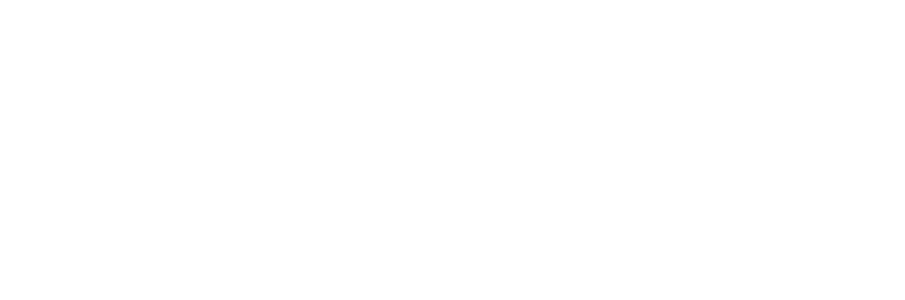
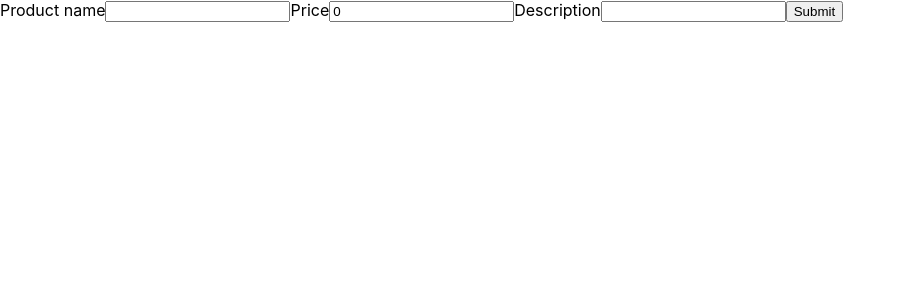
Before and after one commit to JacobG321/productManager, a React (Create React App) app in the folder client/: page /products/edit/1 in a window 1280 px wide. Before the commit this address had no page. Shown: the top 300 px of the page, without its empty margins (0-905 px from the left). Built offline with nearby package versions, Linux system fonts and the light colour scheme; no server answers.

Commit message:
added update and delete

```diff
--- a/client/src/App.js
+++ b/client/src/App.js
@@ -1,9 +1,8 @@
 import React, { useState } from 'react'
-import axios from 'axios';
 import {BrowserRouter, Routes, Route} from 'react-router-dom';
 import Main from './components/views/Main'
-import ProductForm from './components/SingleProduct';
 import SingleProduct from './components/SingleProduct';
+import Update from './components/Update';
 
 function App() {
   return (
@@ -13,7 +12,7 @@ function App() {
 
           <Route element={<Main/>} path="/"/>
           <Route element={<SingleProduct/>} path="/products/:id" />
-
+          <Route element={<Update/>} path="/products/edit/:id" />
         </Routes>
       </BrowserRouter>
     </div>
--- a/client/src/components/ProductList.js
+++ b/client/src/components/ProductList.js
@@ -1,11 +1,20 @@
 import React, {useState, useEffect} from 'react'
-import {Link} from 'react-router-dom';
+import {Link, useNavigate} from 'react-router-dom';
 import axios from 'axios';
 
 const ProductList = (props) => {
 
-    const {products, setProducts} = props;
+    const {removeFromDom, products, setProducts} = props;
 
+
+    const deleteProduct = (productId) => {
+        axios.delete('http://localhost:8000/api/product/' + productId)
+            .then(res => {
+                removeFromDom(productId)
+
+            })
+            .catch(err => console.log(err))
+    }
     useEffect(()=>{
         axios.get("http://localhost:8000/api/product")
         .then((res)=>{
@@ -22,7 +31,7 @@ const ProductList = (props) => {
             <h1>Product List</h1>
             {
                 products.map((product, index)=>{
-                return <p key={index}><Link to={`/products/${product._id}`}>{product.title}</Link>, Price: ${product.price}, Description: {product.description}</p>
+                return <p key={index}><Link to={`/products/${product._id}`}>{product.title}</Link>: Price: ${product.price}, Description: {product.description} <Link to={"/products/edit/" + product._id}>Edit</Link><button onClick={(e)=>{deleteProduct(product._id)}}>Delete</button></p>
                 })
             }
 
--- a/client/src/components/SingleProduct.js
+++ b/client/src/components/SingleProduct.js
@@ -11,8 +11,9 @@ const SingleProduct = (props) => {
     useEffect(() => {
         axios.get("http://localhost:8000/api/product/" + id)
             .then( res => {
+                const response = res.data.product[0]
                 console.log(res.data.product[0])
-                setProduct(res.data.product[0])
+                setProduct(response)
             })
             .catch( err => console.log(err))
     }, [])
--- /dev/null
+++ b/client/src/components/Update.js
@@ -0,0 +1,57 @@
+import React, { useEffect, useState } from 'react'
+import axios from 'axios';
+import {useNavigate, useParams} from "react-router-dom";
+
+
+const Update = (props) => {
+
+    const {id} = useParams()
+    const [title, setTitle] = useState("")
+    const [price, setPrice] = useState(Number)
+    const [description, setDescription] = useState("")
+    const navigate = useNavigate()
+
+    useEffect(() => {
+        axios.get('http://localhost:8000/api/product/' + id)
+            .then(res => {
+                const response = res.data.product[0]
+                console.log(res.data.product[0])
+                console.log("response test", response.title)
+                setTitle(response.title)
+                setPrice(response.price)
+                setDescription(response.description)
+            })
+            .catch(err => console.log(err))
+    }, [])
+
+    const updateProduct = (e) => {
+        e.preventDefault()
+        axios.put('http://localhost:8000/api/product/' + id, {
+            title, //this is shortcut syntax for title:title
+            price,
+            description
+        })
+            .then(res => {
+                console.log(res)
+                navigate('/')
+            })
+            .catch(err => console.log(err))
+    }
+
+    return (
+        <div>
+            <form onSubmit={updateProduct}>
+                <label htmlFor='title'>Product name</label>
+                <input type="text" name="title" value={title} onChange={(e) => {setTitle(e.target.value)}}/>
+                <label htmlFor='price'>Price</label>
+                <input type="text" name="price" value={price} onChange={(e) => {setPrice(e.target.value)}}/>
+                <label htmlFor='description'>Description</label>
+                <input type="text" name="description" value={description} onChange={(e) => {setDescription(e.target.value)}}/>
+                <input type="submit"/>
+            </form>
+
+        </div>
+    )
+}
+
+export default Update
--- a/client/src/components/views/Main.js
+++ b/client/src/components/views/Main.js
@@ -5,11 +5,14 @@ import ProductList from '../ProductList'
 const Main = (props) => {
 
     const [products, setProducts] = useState([])
+    const removeFromDom = productId => {
+        setProducts(products.filter(person => products._id !== productId))
+    }
 
     return (
         <div>
             <ProductForm products={products} setProducts={setProducts}/>
-            <ProductList products={products} setProducts={setProducts}/>
+            <ProductList products={products} setProducts={setProducts} removeFromDom={removeFromDom}/>
         </div>
     )
 }
```
Also changed, not shown: 1 other file (tests, documents, lock files or other folders).
